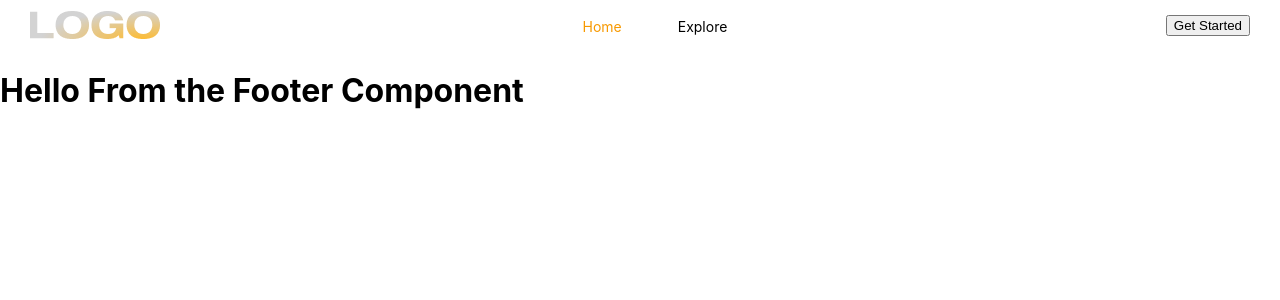
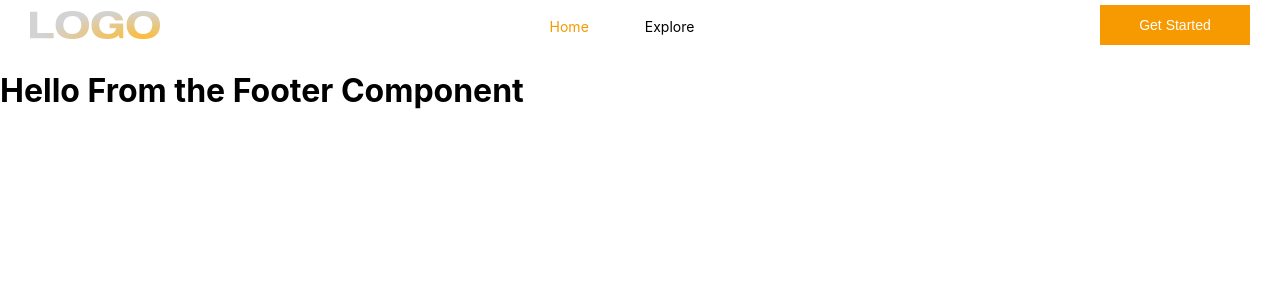
Before and after one commit to rahulsreekumar81/NextJs-Website-CSS, a Next.js app: page / in a window 1280 px wide. Shown: the top 300 px of the page. Built offline with nearby package versions, Linux system fonts and the light colour scheme.

Commit message:
✅ : Added button

```diff
--- a/Components/Button/Button.js
+++ b/Components/Button/Button.js
@@ -1,4 +1,5 @@
+import styles from "../../styles/Button.module.css";
 const Button = ({ button_text, icon }) => {
-  return <button>{button_text}</button>;
+  return <button className={styles.start_btn}>{button_text}</button>;
 };
 export default Button;
```
